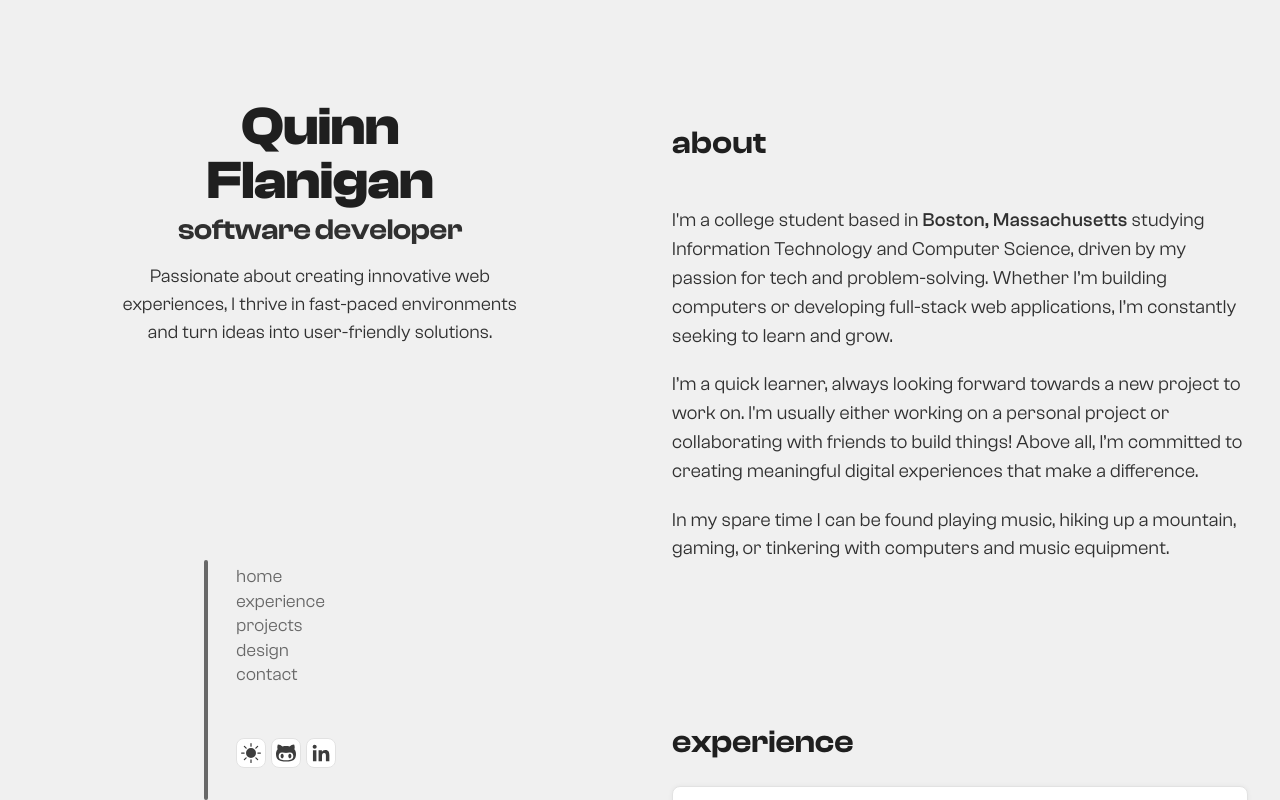
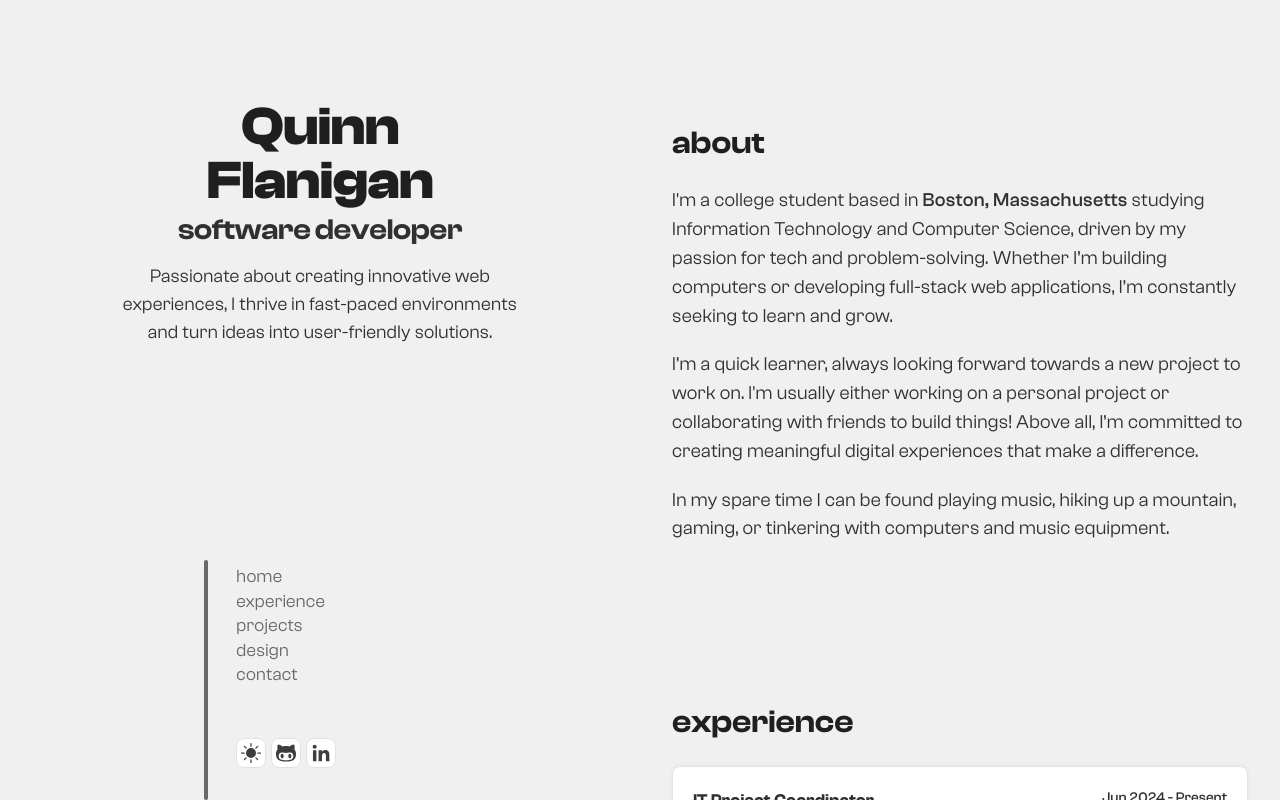
Before and after one commit to qinflan/portfolio, a React (Vite) app in the folder portfolio/client/: page / in a window 1280 px wide. Shown: the top 800 px of the page. Built offline with nearby package versions, Linux system fonts and the light colour scheme; a web font is replaced by a local one.

Commit message:
Update RightPanel.tsx

```diff
--- a/portfolio/client/src/components/ui/RightPanel.tsx
+++ b/portfolio/client/src/components/ui/RightPanel.tsx
@@ -16,8 +16,8 @@ const RightPanel = () => {
 
     return (
         <div className="scroll-right-panel">
+            <h1 className="section-title">about</h1>
             <div className="about-me" ref={aboutRef} id="about">
-                <h1 className="section-title">about</h1>
                 <p>I'm a college student based in <span className="emphasis-text">Boston, Massachusetts</span> studying Information Technology and Computer Science,
                     driven by my passion for tech and problem-solving. Whether I’m building computers or developing full-stack web applications,
                     I’m constantly seeking to learn and grow.
@@ -33,15 +33,15 @@ const RightPanel = () => {
             </div>
 
             <div className="relative w-full" ref={projectsRef} id="projects">
-                <Projects/>
+                <Projects />
             </div>
 
             <div className="relative w-full" ref={designsRef} id="design">
-                <DesignBento/>
+                <DesignBento />
             </div>
 
             <div className="relative w-full" ref={contactRef} id="contact">
-                <Contact/>
+                <Contact />
             </div>
         </div>
     )
```
